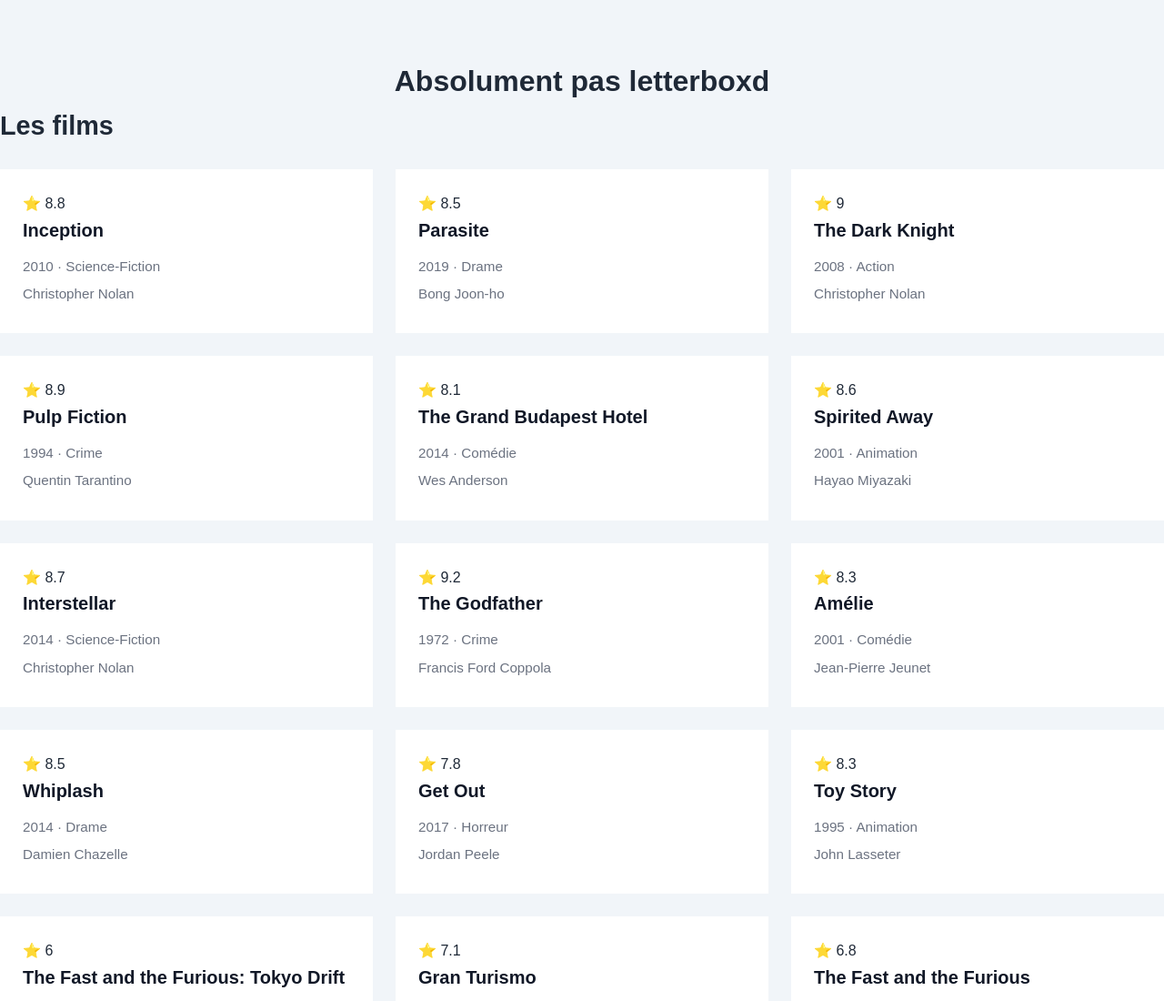
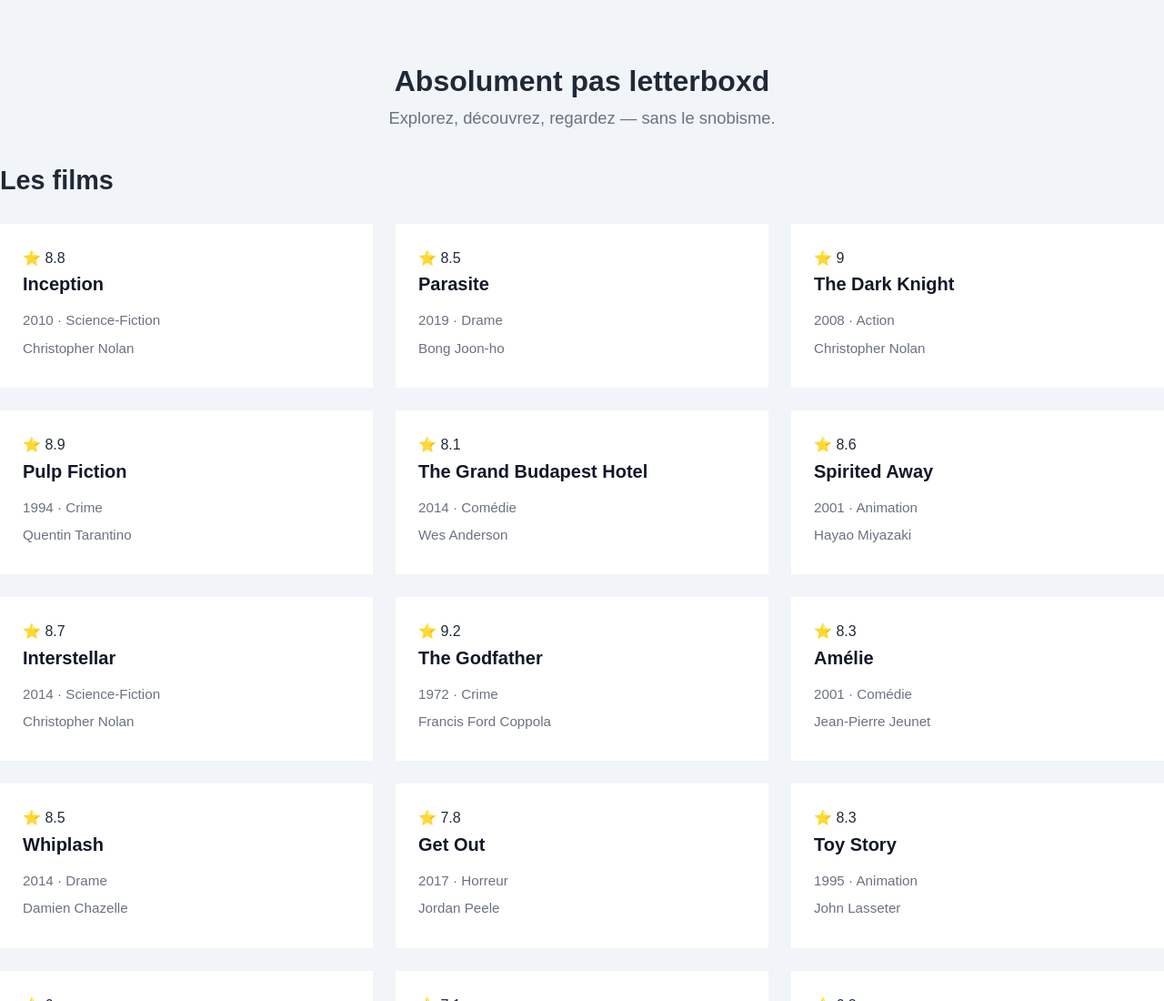
Before and after one commit to yanox123456789/movie-explorer, a plain HTML site: page index.html in a window 1280 px wide. Shown: the top 1100 px of the page at 91% size. Drawn offline with Linux system fonts and the light colour scheme.

Commit message:
Ajout d'un slogan sous le titre de la plateforme.

```diff
--- a/index.html
+++ b/index.html
@@ -2,6 +2,7 @@
   <link rel="stylesheet" href="style.css"></style>
 </head>
     <h1 class="titre">Absolument pas letterboxd</h1>
+    <p class="slogan">Explorez, découvrez, regardez — sans le snobisme.</p>
 
     <section class="movies-section">
       <div class="section-header">
--- a/style.css
+++ b/style.css
@@ -20,6 +20,13 @@
     font-size: xx-large;
     text-align: center;
     }
+
+.slogan {
+    text-align: center;
+    font-size: 1.15rem;
+    color: #6B7280;
+    margin-bottom: 30px;
+}
 
 /* =========================
    HEADER
```
